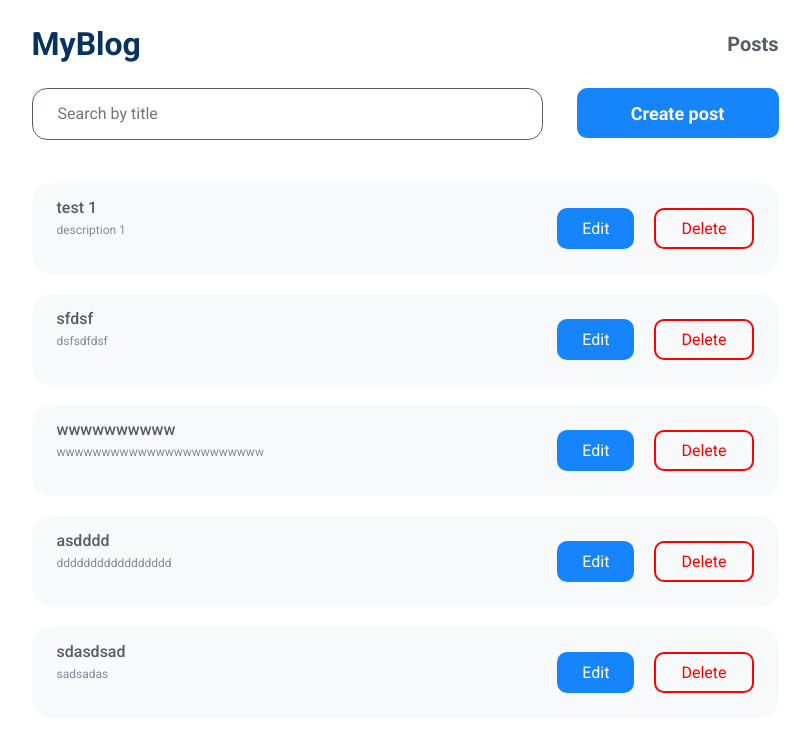
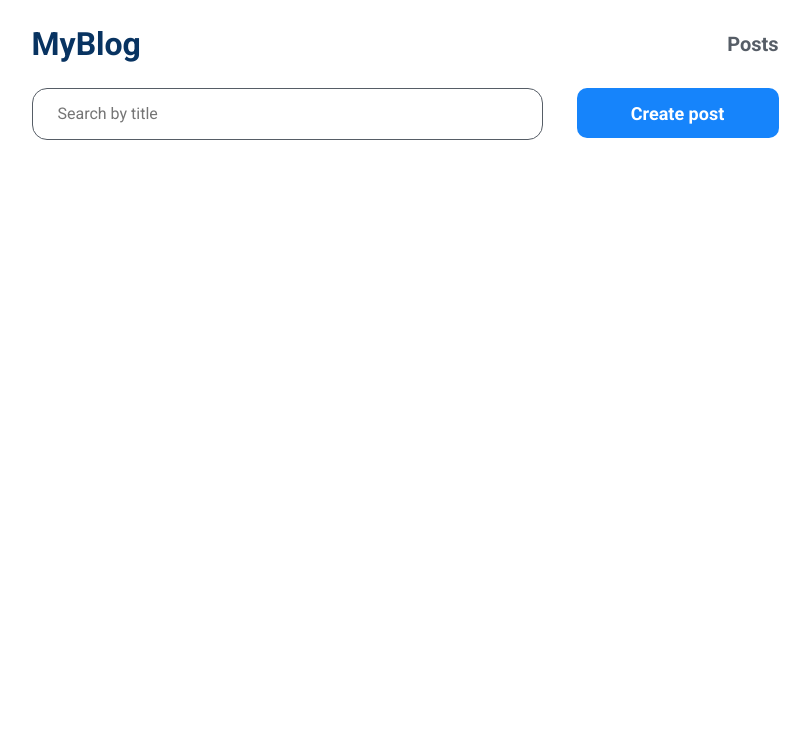
Before and after one commit to piskarev06/my-blog, a React (Create React App) app: page / in a window 1280 px wide. Shown: the top 732 px of the page, without its empty margins (235-1045 px from the left). Built offline with nearby package versions, Linux system fonts and the light colour scheme; data requests are answered from the project's data file.

Commit message:
delete post

```diff
--- a/db.json
+++ b/db.json
@@ -1,29 +1,3 @@
 {
-  "posts": [
-    {
-      "id": 1,
-      "title": "test 1",
-      "description": "description 1"
-    },
-    {
-      "id": "6b81194b-8653-4935-ab60-cc530e79dd30",
-      "title": "sfdsf",
-      "description": "dsfsdfdsf"
-    },
-    {
-      "id": "232ad60c-e50d-4544-97f3-4144fc623c36",
-      "title": "wwwwwwwwww",
-      "description": "wwwwwwwwwwwwwwwwwwwwwww"
-    },
-    {
-      "id": "4dfcbebf-f0fd-45c7-99f8-cbfcc9eb59f9",
-      "title": "asdddd",
-      "description": "ddddddddddddddddd"
-    },
-    {
-      "id": "75fdcd16-c92f-4d10-ad90-e71b76820bcb",
-      "title": "sdasdsad",
-      "description": "sadsadas"
-    }
-  ]
+  "posts": []
 }
--- a/src/api.ts
+++ b/src/api.ts
@@ -18,3 +18,8 @@ export const createNewPost = async (post: PostType) => {
 	const res = await axios.post(url, post)
 	return res
 }
+
+export const deletePost = async (id: string) => {
+	const res = await axios.delete(url + '/' + id)
+	return res
+}
--- a/src/components/CreatePost/CreatePost.tsx
+++ b/src/components/CreatePost/CreatePost.tsx
@@ -5,7 +5,7 @@ import { useDispatch } from 'react-redux'
 import { createNewPost } from '../../api'
 import { useInput } from '../../hooks/useInput'
 import { CreateTitle, CreateInput, CreateInputs, CreateBtn, CreateError } from './CreatePost.styled'
-import { addPost } from '../../store/posts/postsActions'
+import { addPostAction } from '../../store/posts/postsActions'
 
 interface CreatePostProps {
 	setActive: (cond: boolean) => void
@@ -24,7 +24,7 @@ export const CreatePost: FC<CreatePostProps> = ({ setActive }) => {
 		let post = { id: uuid(), title: title.value, description: desc.value }
 		createNewPost(post)
 
-		dispatch(addPost(post))
+		dispatch(addPostAction(post))
 
 		setActive(false)
 
--- a/src/components/Post/Post.tsx
+++ b/src/components/Post/Post.tsx
@@ -1,8 +1,11 @@
 import React, { FC } from 'react'
 import { Link } from 'react-router-dom'
+import { useDispatch } from 'react-redux'
 
 import { Button } from '../Button/Button'
 import { PostDesc, PostRight, PostStyled, PostTitle } from './Post.styled'
+import { deletePostAction } from '../../store/posts/postsActions'
+import { deletePost } from '../../api'
 
 interface PostProps {
 	id: string
@@ -11,6 +14,15 @@ interface PostProps {
 }
 
 export const Post: FC<PostProps> = ({ id, title, description }) => {
+	const dispatch = useDispatch()
+
+	const handlerDelete = (e: any, id: string) => {
+		e.preventDefault()
+
+		deletePost(id)
+		dispatch(deletePostAction(id))
+	}
+
 	return (
 		<Link to={`/posts/${id}`}>
 			<PostStyled>
@@ -21,7 +33,7 @@ export const Post: FC<PostProps> = ({ id, title, description }) => {
 
 				<PostRight>
 					<Button onClick={(e) => e.preventDefault()}>Edit</Button>
-					<Button onClick={(e) => e.preventDefault()} variant="delete">
+					<Button onClick={(e) => handlerDelete(e, id)} variant="delete">
 						Delete
 					</Button>
 				</PostRight>
--- a/src/store/posts/postsActions.ts
+++ b/src/store/posts/postsActions.ts
@@ -1,4 +1,4 @@
-import { GET_ALL_POSTS, ADD_POST } from './postsConstans'
+import { GET_ALL_POSTS, ADD_POST, DELETE_POST } from './postsConstans'
 import { PostType } from './posts.types'
 
 export const getAllPostsAction = (posts: PostType[]) => ({
@@ -6,7 +6,12 @@ export const getAllPostsAction = (posts: PostType[]) => ({
 	posts,
 })
 
-export const addPost = (post: PostType) => ({
+export const addPostAction = (post: PostType) => ({
 	type: ADD_POST,
 	post,
 })
+
+export const deletePostAction = (id: string) => ({
+	type: DELETE_POST,
+	id,
+})
--- a/src/store/posts/postsConstans.ts
+++ b/src/store/posts/postsConstans.ts
@@ -1,2 +1,3 @@
 export const GET_ALL_POSTS = 'GET_ALL_POSTS'
 export const ADD_POST = 'ADD_POST'
+export const DELETE_POST = 'DELETE_POST'
--- a/src/store/posts/postsReducer.ts
+++ b/src/store/posts/postsReducer.ts
@@ -1,5 +1,5 @@
 import { PostType, PostsAction } from './posts.types'
-import { GET_ALL_POSTS, ADD_POST } from './postsConstans'
+import { GET_ALL_POSTS, ADD_POST, DELETE_POST } from './postsConstans'
 
 export const postsReducer = (state: PostType[] = [], action: PostsAction): PostType[] => {
 	switch (action.type) {
@@ -9,6 +9,11 @@ export const postsReducer = (state: PostType[] = [], action: PostsAction): PostT
 		case ADD_POST: {
 			return [...state, action.post]
 		}
+		case DELETE_POST: {
+			return state.filter((el) => {
+				return el.id !== action.id
+			})
+		}
 		default: {
 			return state
 		}
```
Also changed, not shown: src/store/posts/posts.types.ts (+7 -2 lines).
